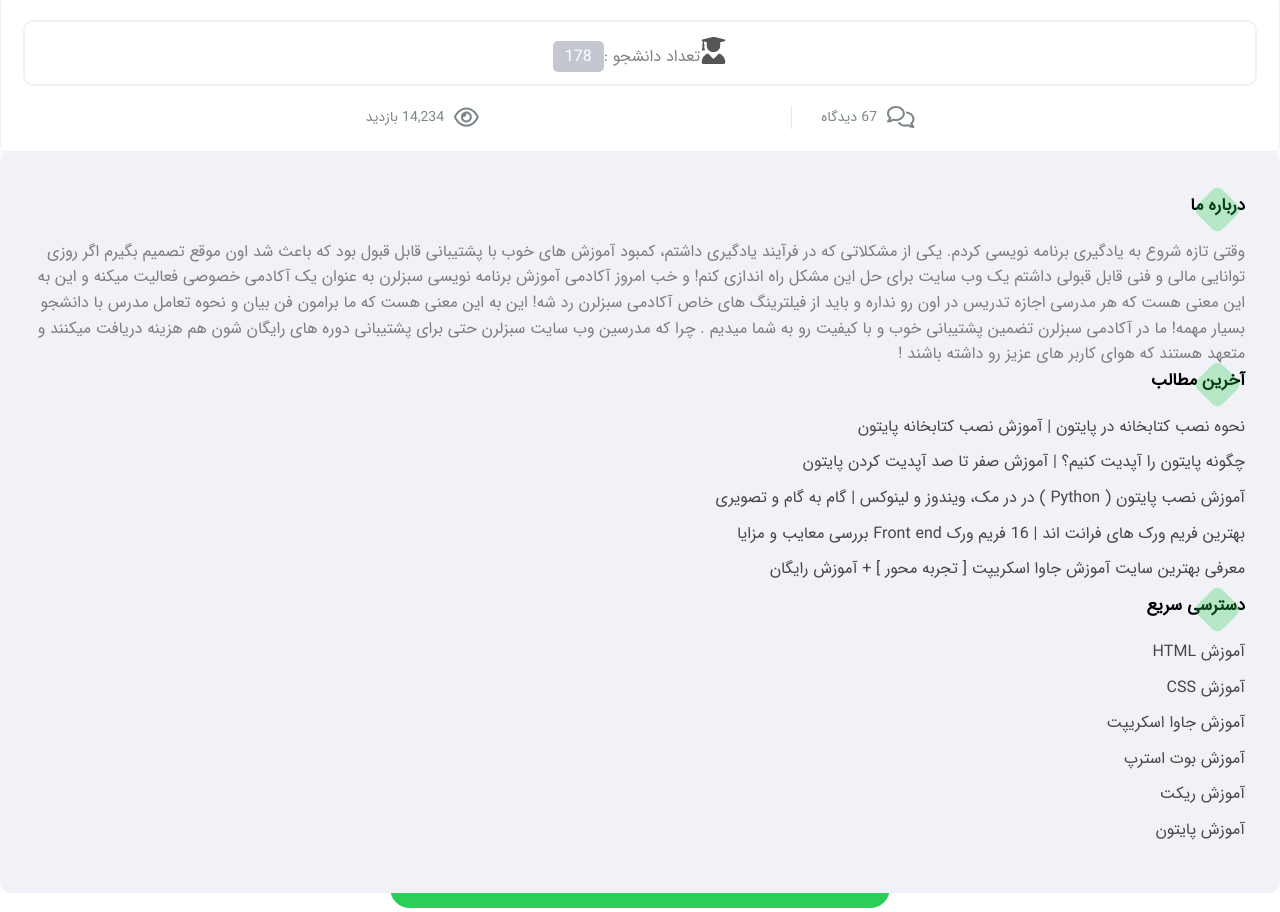
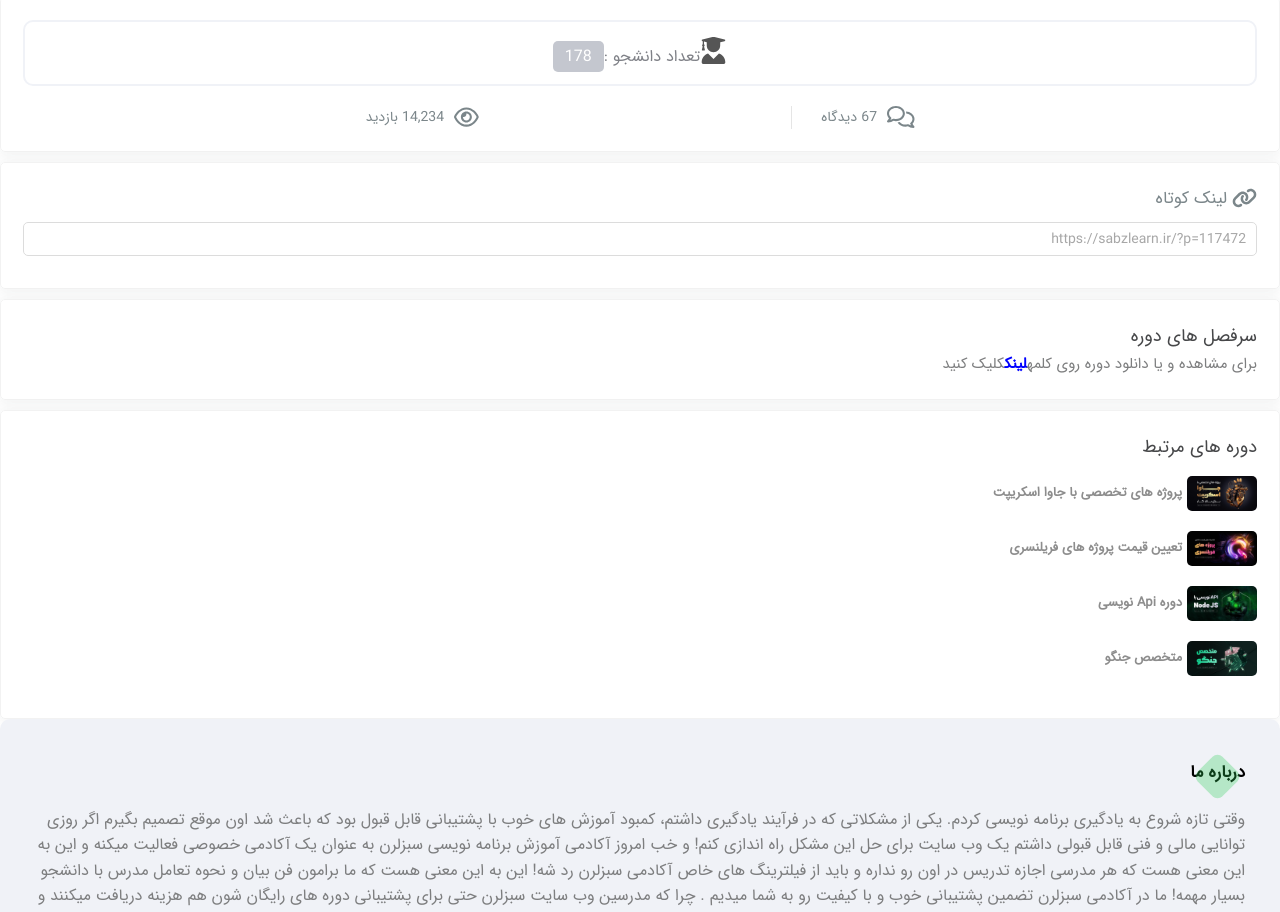
Before and after one commit to AliRezaAzdast/sabz-learn, a React (Vite) app: page /course-info/1 in a window 1280 px wide. Shown: the part 4284-5196 px from the top of the page. Built offline with nearby package versions, Linux system fonts and the light colour scheme; a web font is replaced by a local one.

Commit message:
inished the styling of the course-info ill work on articles next

```diff
--- a/src/pages/CourseInfo/CourseInfo.css
+++ b/src/pages/CourseInfo/CourseInfo.css
@@ -371,3 +371,59 @@
 
 
 /* Finish Sidebar Styles */
+
+
+/* sticky side bar */
+
+
+.courses-info {
+    position: sticky;
+    top: 2rem;
+}
+
+.course-info {
+    border-radius: 0.5rem;
+    margin-top: 1rem;
+    padding: 2.2rem;
+    box-shadow: 0 0 13px 1px rgba(70, 72, 77, 0.08);
+    border: 1px solid #f2f2f2;
+}
+
+.course-info__topic-title {
+    display: block;
+    color: var(--dark-color);
+    font-size: 1.8rem;
+}
+
+.course-info__topic-text {
+    font-size: 1.5rem;
+    color: #7d7e7f;
+}
+
+.course-info__courses-title {
+    font-size: 1.8rem;
+    display: block;
+    color: var(--dark-color);
+    margin-bottom: 1.5rem;
+}
+
+.course-info__courses-list-item {
+    margin-bottom: 2rem;
+}
+
+.course-info__courses-link {
+    display: flex;
+    align-items: center;
+}
+
+.course-info__courses-img {
+    width: 70px;
+    border-radius: 0.5rem;
+}
+
+.course-info__courses-text {
+    font-size: 1.3rem;
+    margin-right: 0.5rem;
+    color: #8d8d8d;
+    font-weight: bold;
+}
--- a/src/pages/CourseInfo/CourseInfo.jsx
+++ b/src/pages/CourseInfo/CourseInfo.jsx
@@ -330,8 +330,8 @@ export default function CourseInfo() {
                   </div>
                 </div>
                 {/* Finish Introduction */}
+
                 {/* Start Teacher Details */}
-
                 <div class="techer-details">
                   <div class="techer-details__header">
                     <div class="techer-details__header-right">
@@ -360,10 +360,11 @@ export default function CourseInfo() {
                     زمینه وب فعالیت داشته باشم.و..
                   </p>
                 </div>
-
                 {/* Finish Teacher Details */}
               </div>
             </div>
+
+
             <div class="col-4">
               <div class="courses-info">
                 <div class="course-info">
@@ -401,6 +402,66 @@ export default function CourseInfo() {
                     </div>
                   </div>
                 </div>
+                <div class="course-info">
+                <div class="course-info__header-short-url">
+                  <i class="fas fa-link course-info__short-url-icon"></i>
+                  <span class="course-info__short-url-text">
+                    لینک کوتاه
+                  </span>
+                </div>
+                <span class="course-info__short-url">
+                  https://sabzlearn.ir/?p=117472
+                </span>
+              </div>
+              <div class="course-info">
+                <span class="course-info__topic-title">
+                  سرفصل های دوره
+                </span>
+                <span class="course-info__topic-text">
+                  برای مشاهده و یا دانلود دوره روی کلمه
+                  <a href="#" style={{color: 'blue', fontWeight: 'bold'}}>
+                    لینک
+                  </a>
+                  کلیک کنید
+                </span>
+              </div>
+              <div class="course-info">
+                <span class="course-info__courses-title">دوره های مرتبط</span>
+                <ul class="course-info__courses-list">
+                  <li class="course-info__courses-list-item">
+                    <a href="#" class="course-info__courses-link">
+                      <img src="/images/courses/js_project.png" alt="Course Cover" class="course-info__courses-img" />
+                      <span class="course-info__courses-text">
+                        پروژه های تخصصی با جاوا اسکریپت
+                      </span>
+                    </a>
+                  </li>
+                  <li class="course-info__courses-list-item">
+                    <a href="#" class="course-info__courses-link">
+                      <img src="/images/courses/fareelancer.png" alt="Course Cover" class="course-info__courses-img" />
+                      <span class="course-info__courses-text">
+                        تعیین قیمت پروژه های فریلنسری
+                      </span>
+                    </a>
+                  </li>
+                  <li class="course-info__courses-list-item">
+                    <a href="#" class="course-info__courses-link">
+                      <img src="/images/courses/nodejs.png" alt="Course Cover" class="course-info__courses-img" />
+                      <span class="course-info__courses-text">
+                        دوره Api نویسی
+                      </span>
+                    </a>
+                  </li>
+                  <li class="course-info__courses-list-item">
+                    <a href="#" class="course-info__courses-link">
+                      <img src="/images/courses/jango.png" alt="Course Cover" class="course-info__courses-img" />
+                      <span class="course-info__courses-text">
+                        متخصص جنگو
+                      </span>
+                    </a>
+                  </li>
+                </ul>
+              </div>
               </div>
             </div>
           </div>
```
